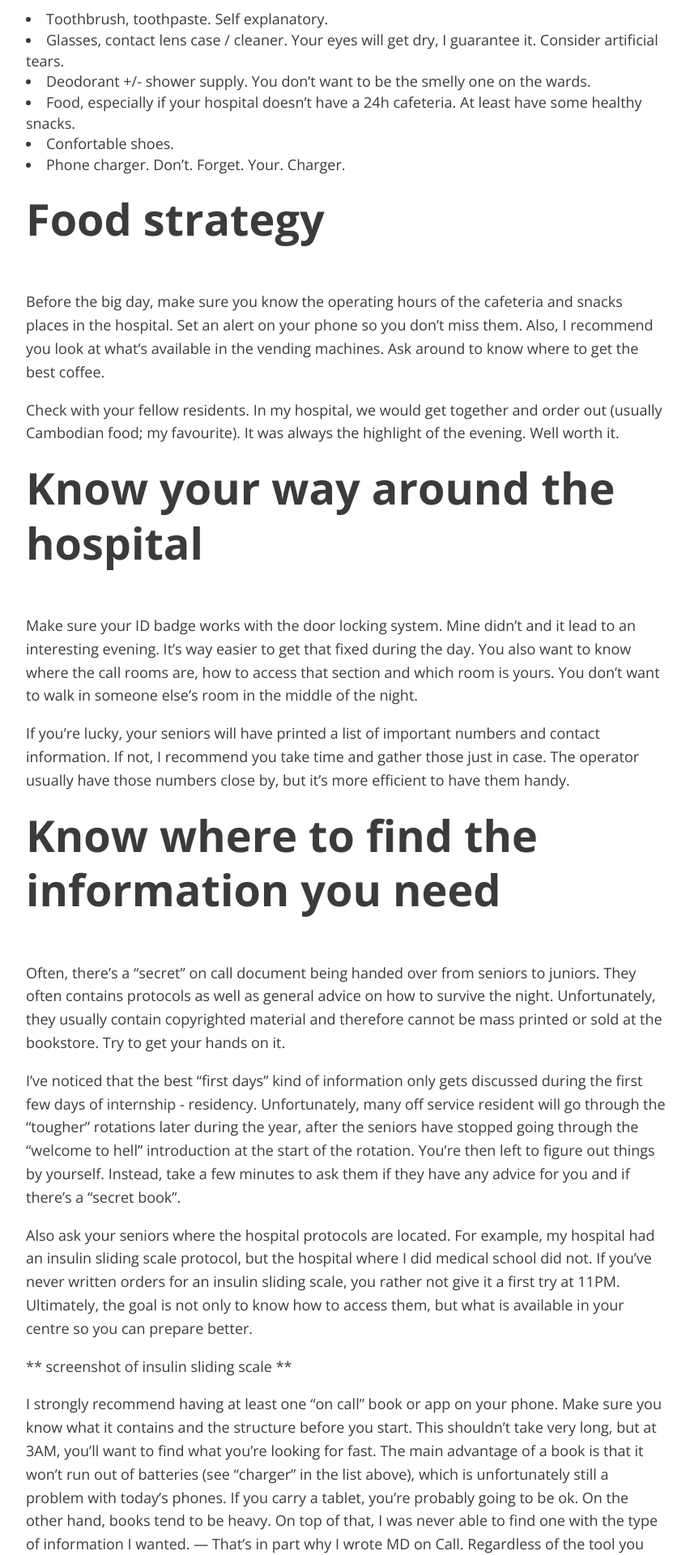
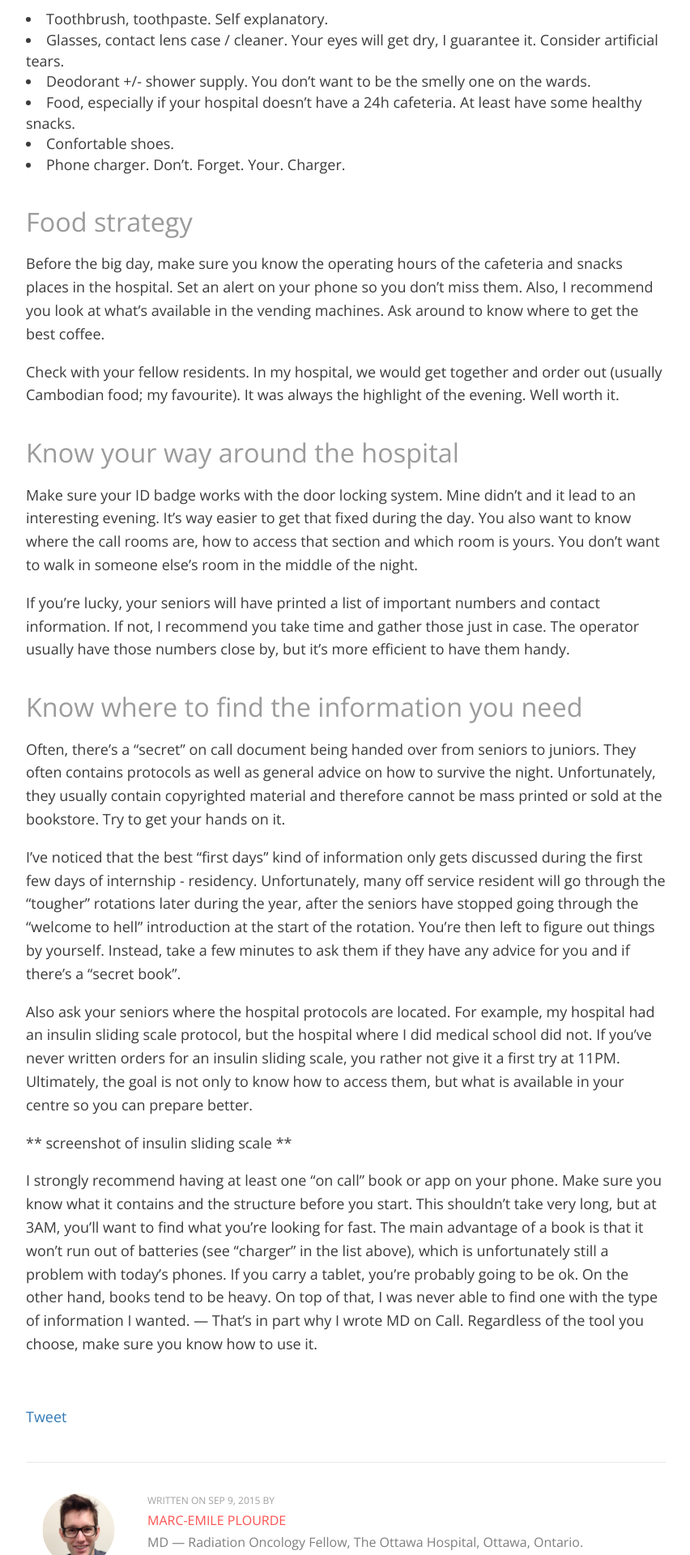
Before and after one commit to Messil/messil.github.io, a Jekyll site: the page built from _posts/2015-09-09-preparing.markdown, in a window 1280 px wide. Shown: the part 342-2262 px from the top of the page at 81% size, without its empty margins (213-1065 px from the left). Built offline with Jekyll 4.4.1, drawn with Linux system fonts in a browser that asks for light colours; comment, search, counter and statistics services are not loaded.

Commit message:
Minor Updates

```diff
--- a/_posts/2015-09-09-preparing.markdown
+++ b/_posts/2015-09-09-preparing.markdown
@@ -14,19 +14,19 @@ Hopefully, unlike me *link at the “story”*, you’ll have time to prepare fo
 - Confortable shoes.
 - Phone charger. Don’t. Forget. Your. Charger.
 
-# Food strategy
+## Food strategy
 
 Before the big day, make sure you know the operating hours of the cafeteria and snacks places in the hospital. Set an alert on your phone so you don’t miss them. Also, I recommend you look at what’s available in the vending machines. Ask around to know where to get the best coffee.
 
 Check with your fellow residents. In my hospital, we would get together and order out (usually Cambodian food; my favourite). It was always the highlight of the evening. Well worth it.
 
-# Know your way around the hospital
+## Know your way around the hospital
 
 Make sure your ID badge works with the door locking system. Mine didn’t and it lead to an interesting evening. It’s way easier to get that fixed during the day. You also want to know where the call rooms are, how to access that section and which room is yours. You don’t want to walk in someone else’s room in the middle of the night.
 
 If you’re lucky, your seniors will have printed a list of important numbers and contact information. If not, I recommend you take time and gather those just in case. The operator usually have those numbers close by, but it’s more efficient to have them handy.
 
-# Know where to find the information you need
+## Know where to find the information you need
 
 Often, there’s a “secret” on call document being handed over from seniors to juniors. They often contains protocols as well as general advice on how to survive the night. Unfortunately, they usually contain copyrighted material and therefore cannot be mass printed or sold at the bookstore. Try to get your hands on it.
 
--- a/_sass/markdown.scss
+++ b/_sass/markdown.scss
@@ -12,11 +12,8 @@ body {
         color: #3b3b3b;
         text-rendering: optimizeLegibility;
     }
-    h1 {
-        font-size: 3rem;
-        margin-bottom: 3rem;
-    }
-    h2 {
+
+    h1, h2 {
         text-align: left;
         margin-top: 2rem;
         font-size: 1.8rem;
```
